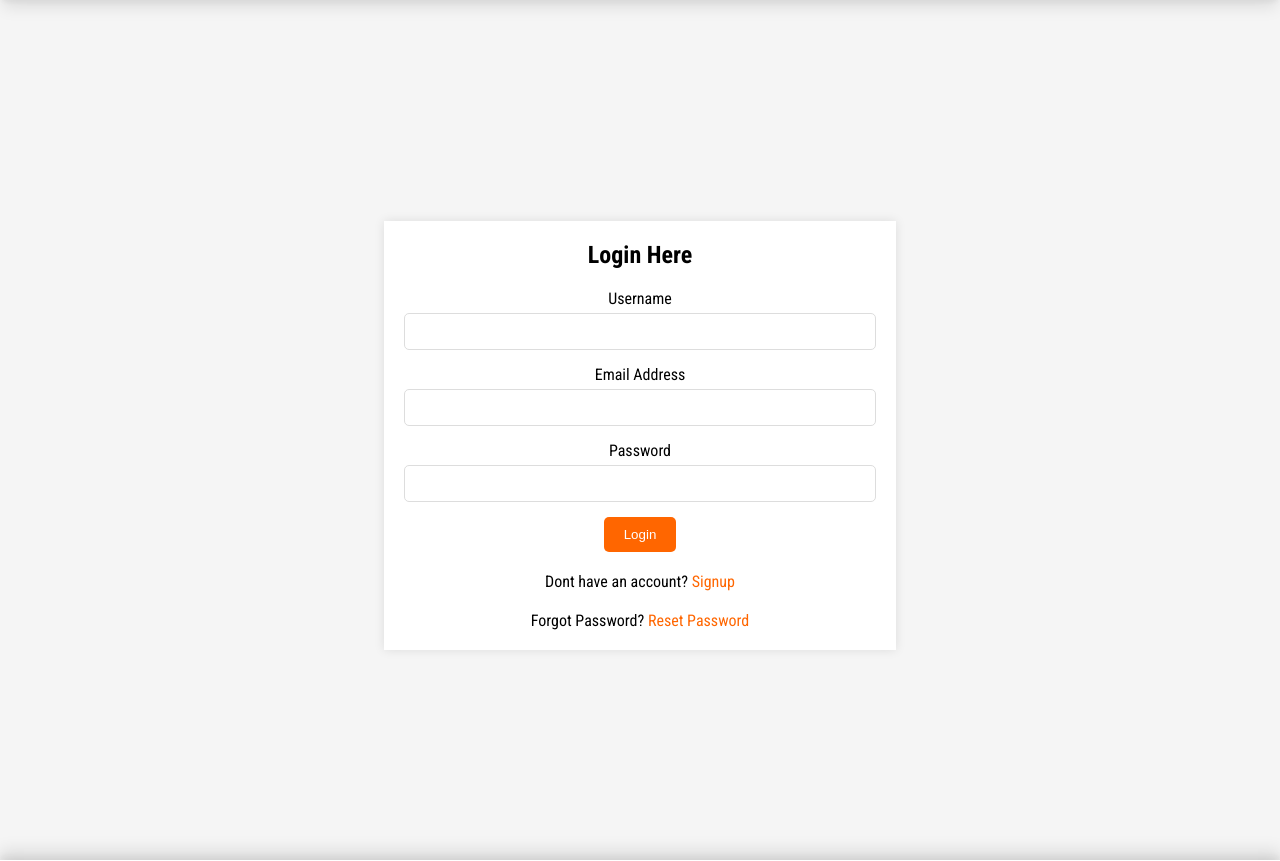
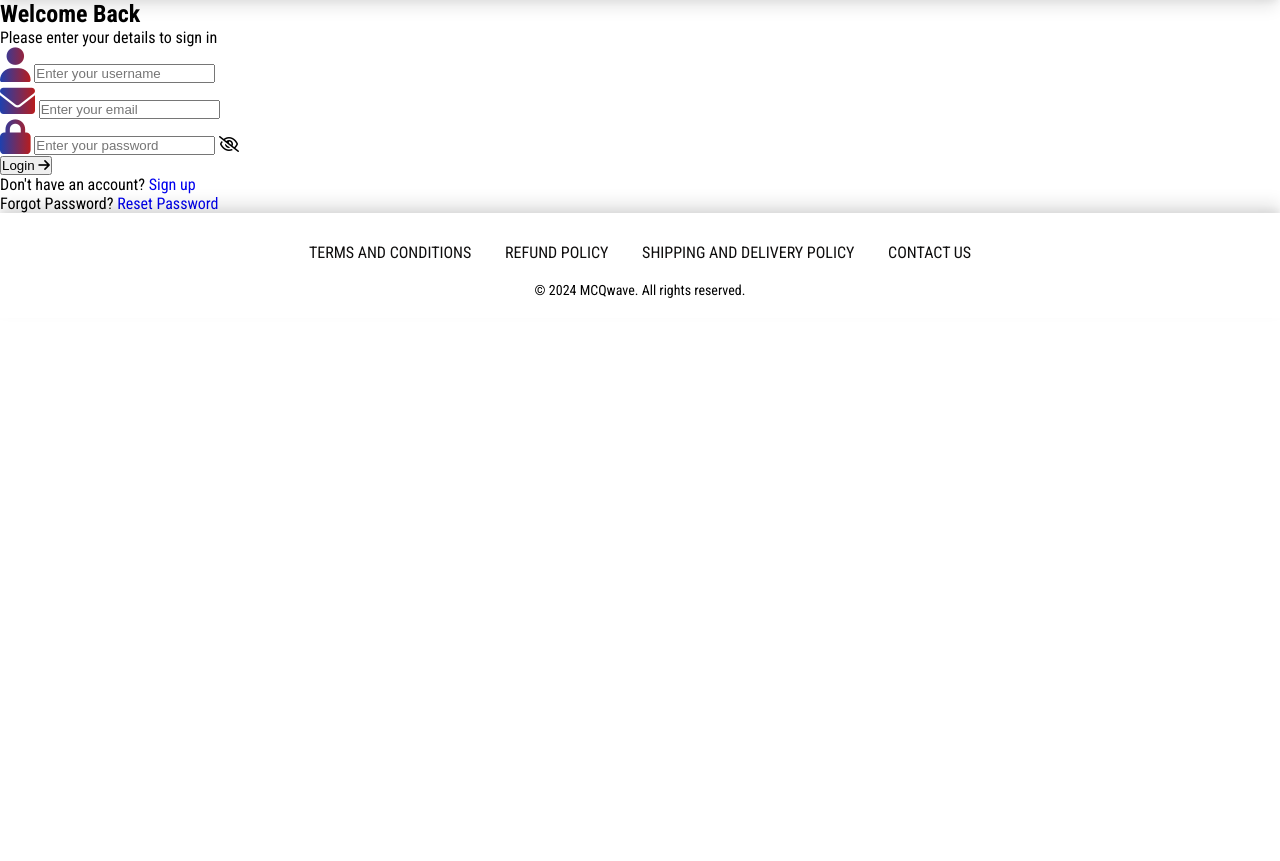
Before and after one commit to choyalsandeep01/mcqwave2, a Django app: page /login/ in a window 1280 px wide. Shown: the part 80-941 px from the top of the page. After the commit the page ends 378 px from the top, so only its background shows below. Run offline with Django 4.2, Linux system fonts and the light colour scheme; parts of the project's set-up code (start-up, migrations or seed data) failed here and were passed over; some web fonts are replaced.

Commit message:
Update login.html

```diff
--- a/templates/accounts/login.html
+++ b/templates/accounts/login.html
@@ -3,30 +3,68 @@
 {% block title %}Home-Login{% endblock title %}Home-Register
 
 {% block content %}
-<link rel="stylesheet" href="/media/css/signup.css">
+<link rel="stylesheet" href="https://cdnjs.cloudflare.com/ajax/libs/font-awesome/6.0.0/css/all.min.css">
+
+<link rel="stylesheet" href="/media/css/login.css">
 <div class="signup-container">
     <div class="signup-box">
-        <h2>Login Here</h2>
-        <form method="POST">
+        <div class="login-header">
+            <h2>Welcome Back</h2>
+            <p class="subtitle">Please enter your details to sign in</p>
+        </div>
+
+        <form method="POST" class="login-form">
             {% csrf_token %}
             {% include "base/alert.html" %}
 
             <div class="form-group">
-                <label for="username">Username</label>
-                <input type="text" id="username" name="username">
+                <div class="input-group">
+                    <i class="fas fa-user input-icon li"></i>
+                    <input type="text" id="username" name="username" placeholder="Enter your username">
+                </div>
             </div>
+
             <div class="form-group">
-                <label for="email">Email Address</label>
-                <input type="email" id="email" name="email">
+                <div class="input-group">
+                    <i class="fas fa-envelope input-icon li"></i>
+                    <input type="email" id="email" name="email" placeholder="Enter your email">
+                </div>
             </div>
+
             <div class="form-group">
-                <label for="password">Password</label>
-                <input type="password" id="password" name="password">
+                <div class="input-group">
+                    <i class="fas fa-lock input-icon li"></i>
+                    <input type="password" id="password" name="password" placeholder="Enter your password">
+                    <i class="far fa-eye-slash toggle-password"></i>
+                </div>
             </div>
-            <button type="submit">Login</button>
-            <p>Dont have an account? <a href="/signup">Signup</a></p>
-            <p>Forgot Password? <a href="password-reset">Reset Password</a></p>
+
+            <button type="submit" class="login-btn">
+                <span>Login</span>
+                <i class="fas fa-arrow-right nfas"></i>
+            </button>
+
+            <div class="additional-links">
+                <p>Don't have an account? <a href="/signup" class="highlight-link">Sign up</a></p>
+                <p>Forgot Password? <a href="password-reset" class="highlight-link">Reset Password</a></p>
+            </div>
         </form>
     </div>
 </div>
+<script>
+    document.addEventListener('DOMContentLoaded', function() {
+        const togglePassword = document.querySelector('.toggle-password');
+        const passwordInput = document.querySelector('#password');
+
+        togglePassword.addEventListener('click', function() {
+            // Toggle password visibility
+            const type = passwordInput.getAttribute('type') === 'password' ? 'text' : 'password';
+            passwordInput.setAttribute('type', type);
+
+            // Toggle icon
+            this.classList.toggle('fa-eye');
+            this.classList.toggle('fa-eye-slash');
+        });
+    });
+    </script>
 {% endblock %}
```
